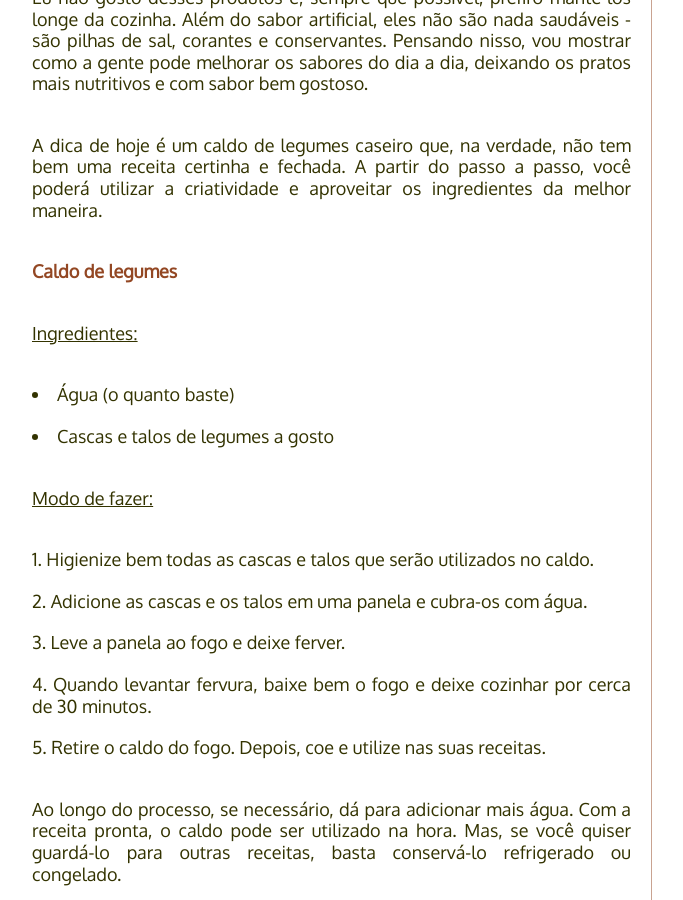
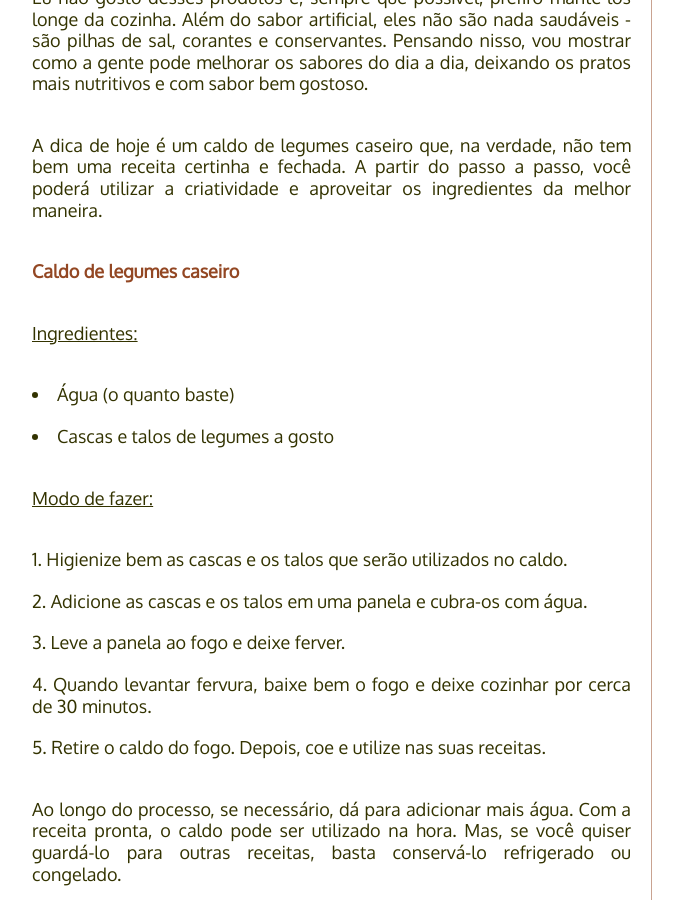
Before and after one commit to PaneladePau/paneladepau-jekyll-blog, a Jekyll site: the page built from _posts/2014-09-21-caldo-de-legumes-caseiro.md, in a window 1280 px wide and 900 px high, scrolled down 679 px. Shown: the whole window, without its empty margins (138-821 px from the left). Built offline with Jekyll 4.4.1, drawn with Linux system fonts in a browser that asks for light colours; nearby versions of some CDN libraries; some web fonts are replaced.

Commit message:
“update”

```diff
--- a/_posts/2014-09-21-caldo-de-legumes-caseiro.md
+++ b/_posts/2014-09-21-caldo-de-legumes-caseiro.md
@@ -19,7 +19,7 @@ Eu não gosto desses produtos e, sempre que possível, prefiro mantê-los longe
 
 A dica de hoje é um caldo de legumes caseiro que, na verdade, não tem bem uma receita certinha e fechada. A partir do passo a passo, você poderá utilizar a criatividade e aproveitar os ingredientes da melhor maneira.
 
-**Caldo de legumes**
+**Caldo de legumes caseiro**
 
 ### Ingredientes:
 
@@ -28,7 +28,7 @@ A dica de hoje é um caldo de legumes caseiro que, na verdade, não tem bem uma
 
 ### Modo de fazer:
 
-1. Higienize bem todas as cascas e talos que serão utilizados no caldo.
+1. Higienize bem as cascas e os talos que serão utilizados no caldo.
 2. Adicione as cascas e os talos em uma panela e cubra-os com água.
 3. Leve a panela ao fogo e deixe ferver.
 4. Quando levantar fervura, baixe bem o fogo e deixe cozinhar por cerca de 30 minutos.
```
